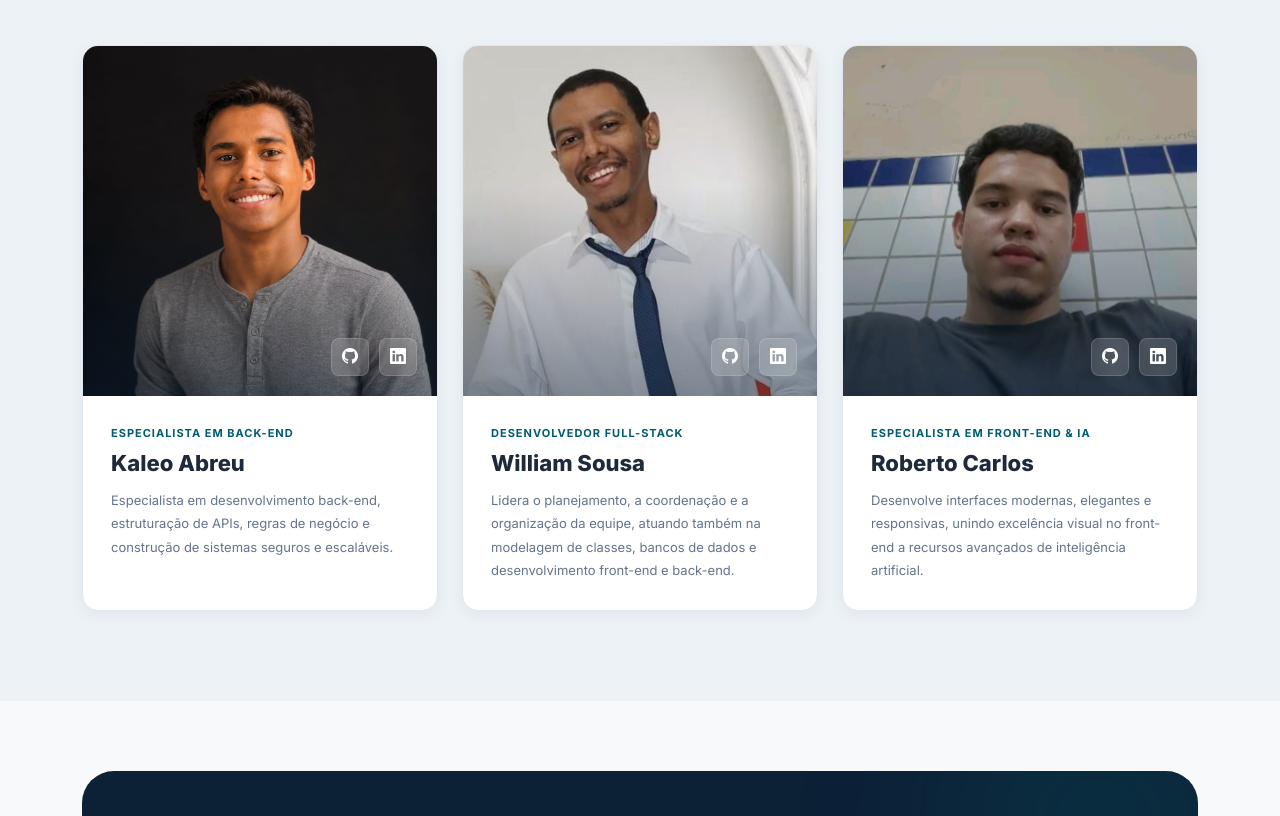
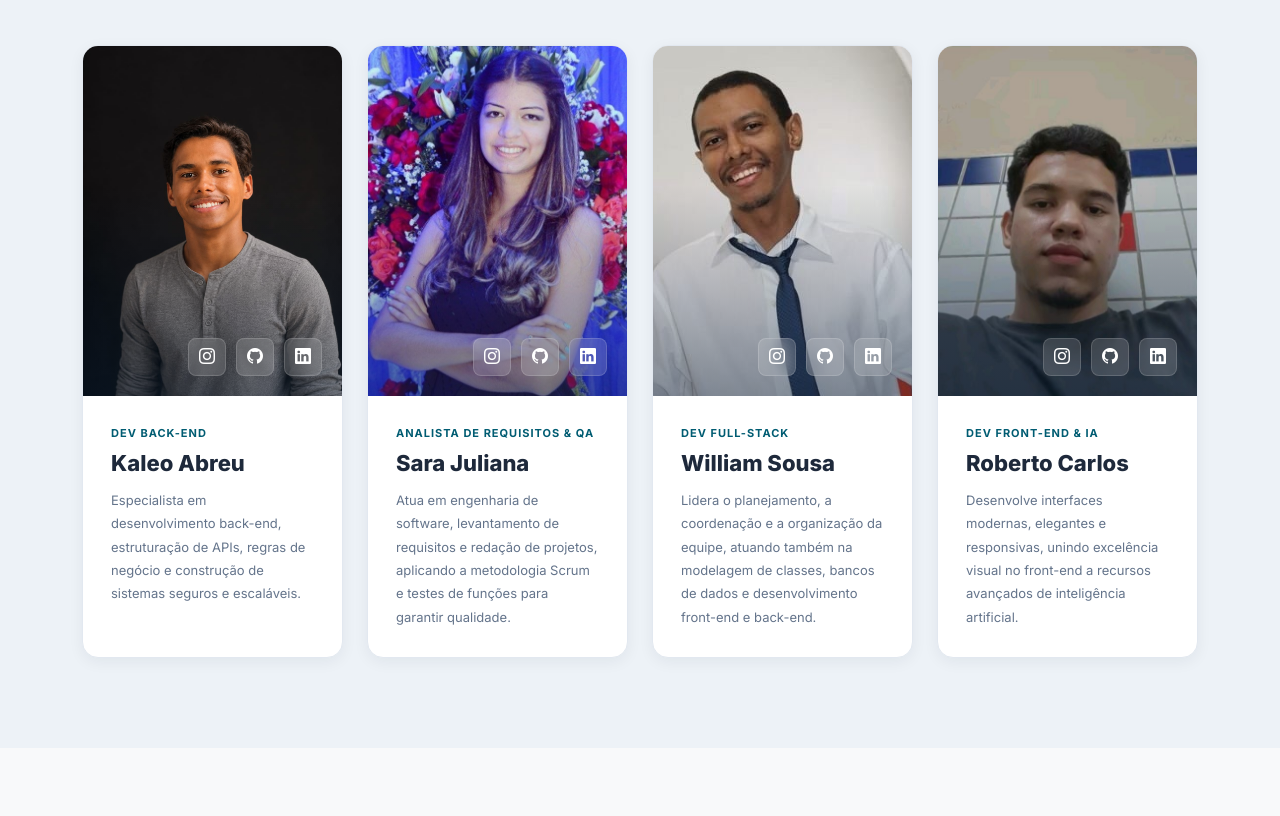
Before and after one commit to willianjonhy05/primeiraclassev2, a plain HTML site: page index.html in a window 1280 px wide. Shown: the part 2563-3379 px from the top of the page. Drawn offline with nearby package versions, Linux system fonts and the light colour scheme.

Commit message:
bem-vinda sara

```diff
--- a/index.html
+++ b/index.html
@@ -97,6 +97,16 @@
                 "worksFor": { "@id": "https://primeiraclasse.dev.br/#organization" },
                 "sameAs": [
                 "https://github.com/willianjonhy05"
+                ]
+            },
+            {
+                "@type": "Person",
+                "@id": "https://primeiraclasse.dev.br/#sara-juliana",
+                "name": "Sara Juliana",
+                "jobTitle": "Analista de Requisitos & QA",
+                "worksFor": { "@id": "https://primeiraclasse.dev.br/#organization" },
+                "sameAs": [
+                "#"
                 ]
             },
             {
@@ -734,7 +744,7 @@
                 <div class="row g-4 mt-4">
 
                     <!-- Kaleo Abreu -->
-                    <div class="col-md-6 col-lg-4">
+                    <div class="col-md-6 col-lg-3">
 
                         <article class="team-card reveal">
 
@@ -746,6 +756,12 @@
                                 <div class="team-image-overlay"></div>
 
                                 <div class="team-social">
+
+                                     <a href="https://www.instagram.com/kaleoa_breu/" target="_blank" rel="noopener noreferrer"
+                                        aria-label="Instagram de Kaleo Abreu">
+
+                                        <i class="bi bi-instagram"></i>
+                                    </a>
 
                                     <a href="https://github.com/Kaleo-Abreu" target="_blank" rel="noopener noreferrer"
                                         aria-label="GitHub de Kaleo Abreu">
@@ -766,7 +782,7 @@
                             <div class="team-info" id="kaleo-cordeiro">
 
                            <span class="team-role">
-                                    Especialista em Back-End
+                                    Dev Back-End
                                 </span>
 
                                 <h3>Kaleo Abreu</h3>
@@ -781,9 +797,62 @@
 
                     </div>
 
+                      <!-- Sara Juliana -->
+                    <div class="col-md-6 col-lg-3">
+
+                        <article class="team-card reveal">
+
+                            <div class="team-image-wrapper">
+
+                                <img src="img/time/foto-sara.jpg" alt="Foto de Sara Juliana" class="team-image"
+                                    loading="lazy">
+
+                                <div class="team-image-overlay"></div>
+
+                                <div class="team-social">
+                                    <a href="https://www.instagram.com/sarajulianalf/" target="_blank" rel="noopener noreferrer"
+                                        aria-label="Instagram de Sara Juliana">
+
+                                        <i class="bi bi-instagram"></i>
+                                    </a>
+
+                                    <a href="#" target="_blank" rel="noopener noreferrer"
+                                        aria-label="GitHub de Sara Juliana">
+
+                                        <i class="bi bi-github"></i>
+                                    </a>
+
+                                    <a href="#" target="_blank"
+                                        rel="noopener noreferrer" aria-label="LinkedIn de Sara Juliana">
+
+                                        <i class="bi bi-linkedin"></i>
+                                    </a>
+
+                                </div>
+
+                            </div>
+
+                            <div class="team-info" id="sara-juliana">
+
+                         <span class="team-role">
+                                Analista de Requisitos &amp; QA
+                            </span>
+
+                            <h3>Sara Juliana</h3>
+
+                            <p>
+                                Atua em engenharia de software, levantamento de requisitos e redação
+                                de projetos, aplicando a metodologia Scrum e testes de funções para
+                                garantir qualidade.
+                            </p>
+
+                        </article>
+
+                    </div>
+
 
                     <!-- William Sousa -->
-                    <div class="col-md-6 col-lg-4">
+                    <div class="col-md-6 col-lg-3">
 
                         <article class="team-card reveal">
 
@@ -795,6 +864,11 @@
                                 <div class="team-image-overlay"></div>
 
                                 <div class="team-social">
+                                    <a href="https://www.instagram.com/euwilliamsousa/" target="_blank" rel="noopener noreferrer"
+                                        aria-label="Instagram de William Sousa">
+
+                                        <i class="bi bi-instagram"></i>
+                                    </a>
 
                                     <a href="https://github.com/willianjonhy05" target="_blank"
                                         rel="noopener noreferrer" aria-label="GitHub de William Sousa">
@@ -814,7 +888,7 @@
 
                         <div class="team-info" id="johny-william">
                             <span class="team-role">
-                                Desenvolvedor Full-Stack
+                                Dev Full-Stack
                             </span>
 
                             <h3>William Sousa</h3>
@@ -831,7 +905,7 @@
 
 
                     <!-- Roberto Carlos -->
-                    <div class="col-md-6 col-lg-4">
+                    <div class="col-md-6 col-lg-3">
 
                         <article class="team-card reveal">
 
@@ -843,6 +917,11 @@
                                 <div class="team-image-overlay"></div>
 
                                 <div class="team-social">
+                                    <a href="https://www.instagram.com/rcarlos7__/" target="_blank" rel="noopener noreferrer"
+                                        aria-label="Instagram de Roberto Carlos">
+
+                                        <i class="bi bi-instagram"></i>
+                                    </a>
 
                                     <a href="https://github.com/Crvg07" target="_blank" rel="noopener noreferrer"
                                         aria-label="GitHub de Roberto Carlos">
@@ -862,7 +941,7 @@
 
                             <div class="team-info" id="roberto-carlos">
                                 <span class="team-role">
-                                    Especialista em Front-End &amp; IA
+                                    Dev Front-End &amp; IA
                                 </span>
 
                                 <h3>Roberto Carlos</h3>
--- a/style.css
+++ b/style.css
@@ -2075,6 +2075,7 @@ section {
 
     .team-image-wrapper {
         height: 320px;
+        height: 430px;
     }
 
     .cta-section {
```
Also changed, not shown: img/time/foto-sara.jpg (added).
